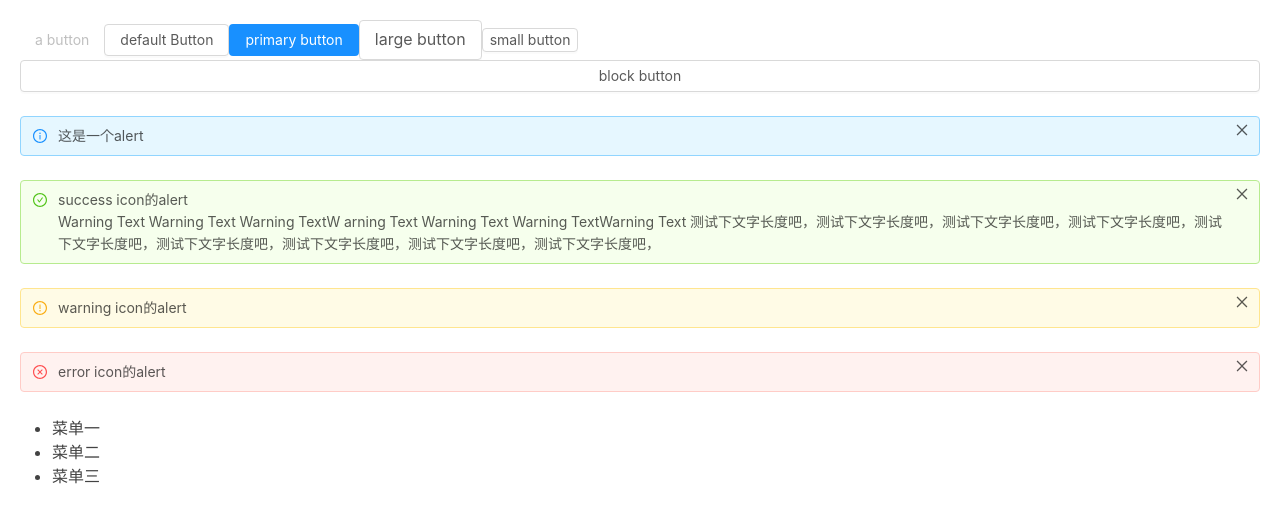
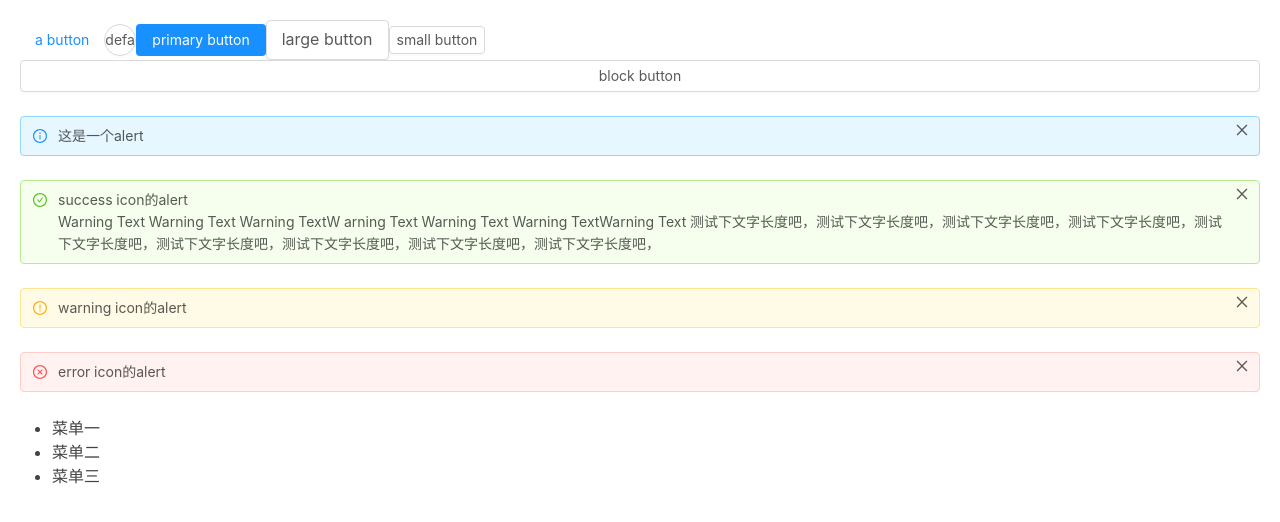
Before and after one commit to clr1235/ui-ship, a React (Create React App) app: page / in a window 1280 px wide. Shown: the top 522 px of the page. Built offline with nearby package versions, Linux system fonts and the light colour scheme.

Commit message:
feat: 优化button组件

```diff
--- a/src/App.tsx
+++ b/src/App.tsx
@@ -2,7 +2,6 @@ import React from 'react'
 import Button from './components/button'
 import Alert from './components/alert'
 import Menu from './components/menu'
-
 
 const App: React.FC = () => {
   return (
@@ -10,9 +9,8 @@ const App: React.FC = () => {
       padding: "20px"
     }}>
       <Button
-        type='link'
+        type='text'
         href='http://www.baidu.com'
-        disabled
         target="_blank"
         onClick={() => {console.log('这是a标签')}}
       >a  button</Button>
@@ -20,6 +18,7 @@ const App: React.FC = () => {
         onClick={() => {
           console.log(234);
         }}
+        shape="circle"
       >default Button</Button>
       <Button type="primary">primary button</Button>
       <Button size="large">large button</Button>
--- a/src/components/button/button.scss
+++ b/src/components/button/button.scss
@@ -26,7 +26,6 @@
   margin: 0;
   border: 1px solid transparent;
   border-color: $gray-5;
-  border-radius: 4px;
 
   cursor: pointer;
   text-transform: none;
@@ -59,6 +58,43 @@
     color: $blue;
     border-color: $blue;
   }
+  // shape类型
+  &-round {
+    border-radius: 4px;
+  }
+  &-circle {
+    border-radius: 50%;
+  }
+  &-circle.vui-btn-default {
+      min-width: 32px;
+      padding: 0;
+      height: 32px;
+      width: 32px;
+  }
+  &-circle.vui-btn-large {
+      min-width: 40px;
+      padding: 2px;
+      height: 40px;
+      width: 40px;
+  }
+  &-circle.vui-btn-small {
+      min-width: 28px;
+      padding: 0;
+      height: 28px;
+      width: 28px;
+  }
+  // size大小
+  &-large {
+    font-size: 16px;
+    height: 40px;
+    padding: 6.4px 15px;
+  }
+  &-small {
+    font-size: 14px;
+    height: 28px;
+    padding: 0 7px;
+  }
+
 
   &[disabled] {
     cursor: not-allowed;
@@ -85,7 +121,7 @@
 
 }
 // a 标签
-.vui-btn-link {
+.vui-btn-text {
   color: $blue;
   border: 0;
   border-radius: 0;
@@ -122,15 +158,3 @@
     border-color: transparent;
   }
 }
-
-.vui-btn-large {
-  font-size: 16px;
-  height: 40px;
-  padding: 6.4px 15px;
-}
-
-.vui-btn-small {
-  font-size: 14px;
-  height: 24px;
-  padding: 0 7px;
-}
--- a/src/components/button/index.tsx
+++ b/src/components/button/index.tsx
@@ -5,8 +5,9 @@ import './button.scss'
 
 
 export type ButtonSize = 'large' | 'small' | 'default';
-export type ButtonType = 'default' | 'primary' | 'link';
+export type ButtonType = 'default' | 'primary' | 'text';
 export type ButtonHTMLType = 'submit' | 'button' | 'reset';
+export type ButtonShapeType = 'circle' | 'round';
 
 // 定义接口相当于 props-types
 export interface BaseButtonProps {
@@ -16,15 +17,17 @@ export interface BaseButtonProps {
   type?: ButtonType;
   block?: boolean;
   children: React.ReactNode;
+  shape?: ButtonShapeType;
 }
 
 export type AnchorButtonProps = {
-  href: string;
+  href?: string;
   target?: string;
   onClick?: React.MouseEventHandler<HTMLElement>;
 } & BaseButtonProps & React.AnchorHTMLAttributes<HTMLAnchorElement>;
 
 export type NativeButtonProps = {
+  href?:string;
   htmlType?: ButtonHTMLType;
   onClick?: React.MouseEventHandler<HTMLElement>;
 } & BaseButtonProps & React.ButtonHTMLAttributes<HTMLButtonElement>;
@@ -41,35 +44,36 @@ const Button:React.FC<ButtonProps> = (props) => {
     type,
     children,
     block,
+    href,
+    shape,
     onClick,
     ...others
   } = props;
+
   // btn btn-lg btn-primary
   const classes = classnames('vui-btn', className, {
     [`vui-btn-${type}`]: type,
     [`vui-btn-${size}`]: size,
-    'disabled': type === 'link' && disabled,
+    [`vui-btn-${shape}`]: size,
+    'disabled': disabled,
     'block': block
     }
   )
 
-  const ele = type === 'link' ? 'a' : 'button';
+  const ele = href ? 'a' : 'button';
 
   return createElement(
     ele,
     {
       ...others,
-      disabled: type !== 'link' ? disabled : null,
+      href: href ? href : null,
+      disabled: disabled,
+      type: type,
       className: classes,
-      onClick: (e: React.MouseEvent<HTMLButtonElement, MouseEvent>) => {
+      onClick: !disabled ? (e: React.MouseEvent<HTMLButtonElement, MouseEvent>) => {
         // 此处MouseEvent后必须跟范型，否则下边调用onClick方法时ts编译会报错
-        if(type! === 'link'){
-          e.preventDefault();
-          e.stopPropagation();
-          return
-        }
         onClick!(e) // 此处!为非空断言，去除null和undefined，否则会引起ts编译报错
-      }
+      } : null
     },
     children
   )
@@ -81,9 +85,8 @@ Button.defaultProps = {
   type: 'default',
   size: 'default',
   disabled: false,
-  onClick: () => {
-
-  }
+  shape: 'round',
+  onClick: () => {}
 }
 
 export default Button;
```
Also changed, not shown: 1 other file (tests, documents, lock files or other folders).
